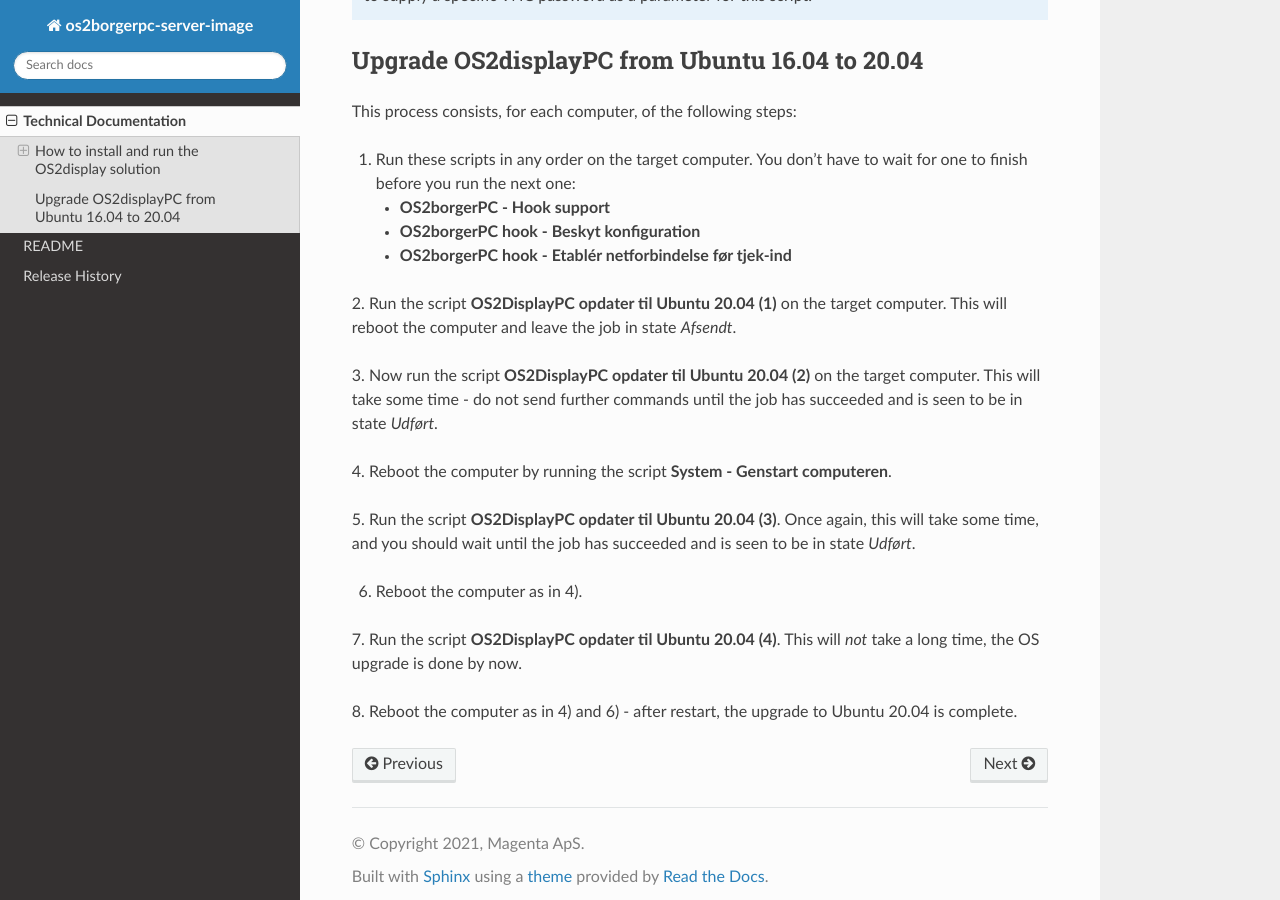
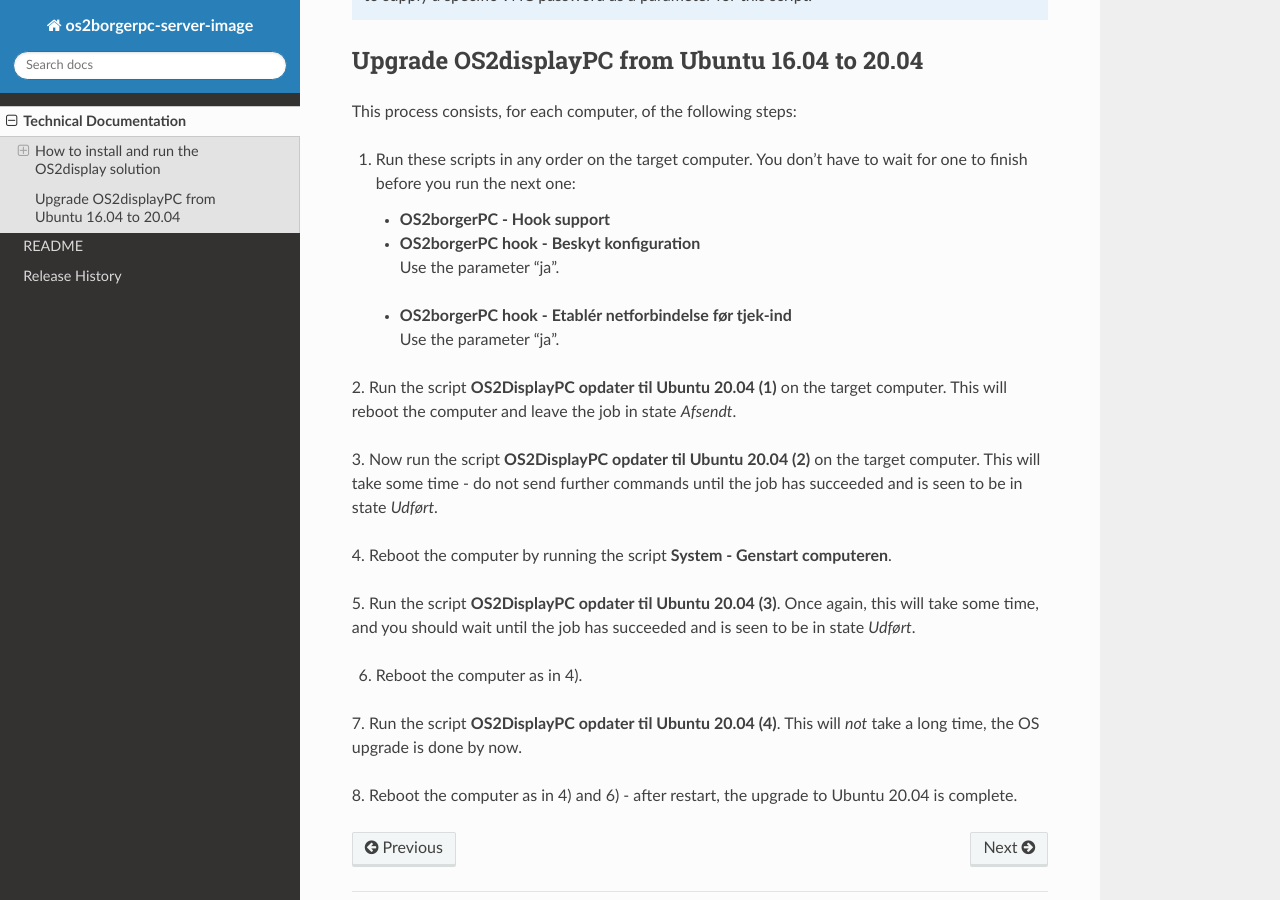
Before and after one commit to OS2borgerPC/os2borgerpc-kiosk-image, a Sphinx documentation site: the page built from docs/source/dev.rst, in a window 1280 px wide and 900 px high, scrolled down 4317 px. Built offline with Sphinx 7.4.7 and the Read the Docs theme 2.0.0, drawn with Linux system fonts in a browser that asks for light colours.

Commit message:
Add parameter information to upgrade documentation

```diff
--- a/docs/source/dev.rst
+++ b/docs/source/dev.rst
@@ -159,9 +159,11 @@
 1. Run these scripts in any order on the target computer.
    You don't have to wait for one to finish before you run the next one:
 
-   - **OS2borgerPC - Hook support**
-   - **OS2borgerPC hook - Beskyt konfiguration**
-   - **OS2borgerPC hook - Etablér netforbindelse før tjek-ind**
+   * **OS2borgerPC - Hook support**
+   * | **OS2borgerPC hook - Beskyt konfiguration**
+     | Use the parameter "ja".
+   * | **OS2borgerPC hook - Etablér netforbindelse før tjek-ind**
+     | Use the parameter "ja".
 
 2. Run the script **OS2DisplayPC opdater til Ubuntu 20.04 (1)** on the target
 computer. This will reboot the computer and leave the job in state
```
